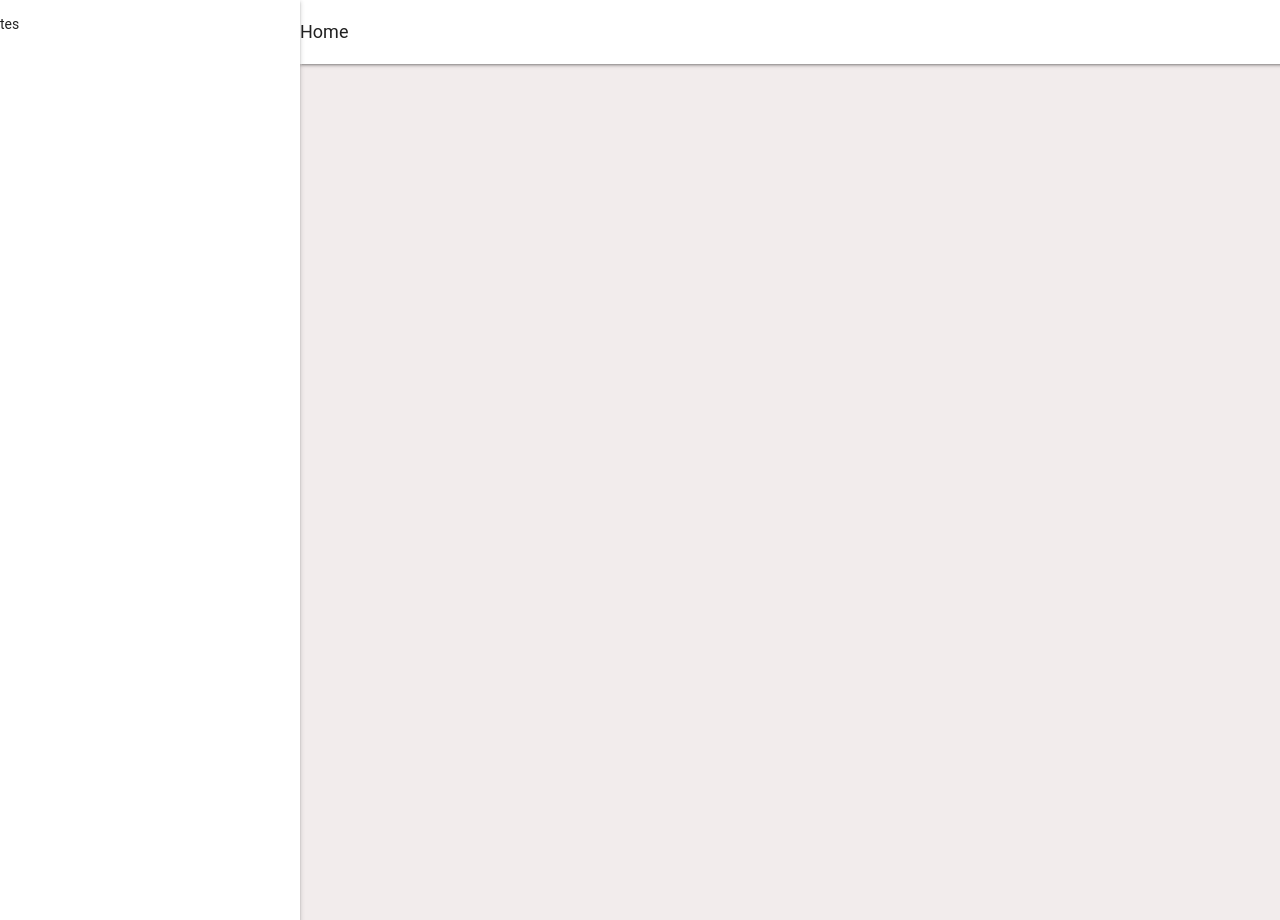
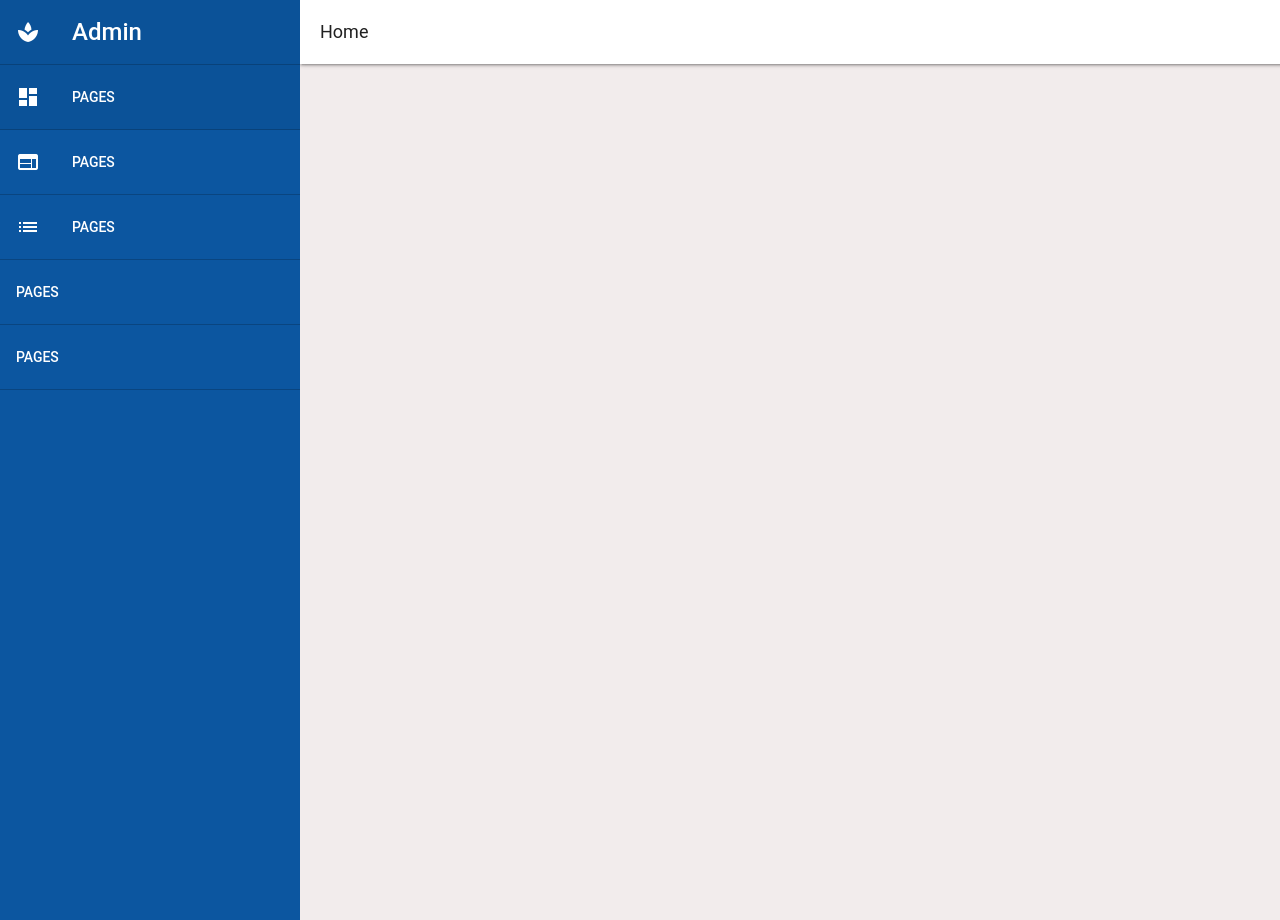
Before and after one commit to sud0su/mks-monitoring, a Django app: page / in a window 1280 px wide. Run offline with Django 3.2, Linux system fonts and the light colour scheme.

Commit message:
Update base
-Update base.css
-update base.html

```diff
--- a/monitoring/monitoring/static/css/base.css
+++ b/monitoring/monitoring/static/css/base.css
@@ -16,3 +16,68 @@ nav.navbar .brand-logo {
     font-size: 18px;
     color: rgba(0,0,0,0.87);
 }
+
+nav.navbar {
+    z-index: 10;
+    transition: box-shadow .3s, background-color .3s;
+    padding: 0 20px;
+    background-color: #fff;
+    color: rgba(0,0,0,0.87);
+}
+
+.sidenav {
+    box-shadow: none;
+    background-color: #0c56a0;
+}
+
+.sidenav .logo-container {
+    padding: 0 16px;
+    height: 64px;
+    line-height: 64px;
+    font-size: 24px;
+    border-bottom: 1px solid rgba(0,0,0,0.2);
+    box-sizing: content-box;
+}
+
+.sidenav .logo-container i.material-icons {
+    line-height: inherit;
+}
+
+.sidenav li {
+    float: none;
+    line-height: 48px;
+}
+
+.sidenav li>a {
+    /* color: rgba(255,255,2555,0.87); */
+    color: #fff;
+    display: block;
+    font-size: 14px;
+    font-weight: 500;
+
+}
+
+.sidenav li>a>i.material-icons {
+    float: left;
+    height: 48px;
+    line-height: inherit;
+    margin: 0 32px 0 0;
+    width: 24px;
+    /* color: rgba(255,255,255,0.54); */
+    color: #fff;
+}
+
+.sidenav .collapsible>li.waves-effect {
+    display: block;
+}
+
+.sidenav .collapsible>li {
+    border-bottom: 1px solid rgba(0,0,0,0.2);
+    transition: background-color .2s;
+}
+
+.sidenav .collapsible .collapsible-header {
+    text-transform: uppercase;
+    height: 64px;
+    line-height: 64px;
+}
--- a/monitoring/monitoring/templates/base.html
+++ b/monitoring/monitoring/templates/base.html
@@ -33,8 +33,43 @@
 
         </div>
         <ul id="sidenav-left" class="sidenav sidenav-fixed">
-            <li>tes</li>
-            <li></li>
+            <li>
+                <a class="logo-container">Admin
+                    <i class="material-icons left">spa</i>
+                </a>
+            </li>
+            <li class="no padding">
+                <ul class="collapsible collapsible-accordion">
+                    <li class="bold waves-effect active">
+                        <a class="collapsible-header">
+                            PAGES
+                            <i class="material-icons ">dashboard</i>
+                        </a>
+                    </li>
+                    <li class="bold waves-effect">
+                        <a class="collapsible-header">
+                            PAGES
+                            <i class="material-icons ">web</i>
+                        </a>
+                    </li>
+                    <li class="bold waves-effect">
+                        <a class="collapsible-header">
+                            PAGES
+                            <i class="material-icons ">list</i>
+                        </a>
+                    </li>
+                    <li class="bold waves-effect">
+                        <a class="collapsible-header">
+                            PAGES
+                        </a>
+                    </li>
+                    <li class="bold waves-effect">
+                        <a class="collapsible-header">
+                            PAGES
+                        </a>
+                    </li>
+                </ul>
+            </li>
 
         </ul>
     </header>
```
